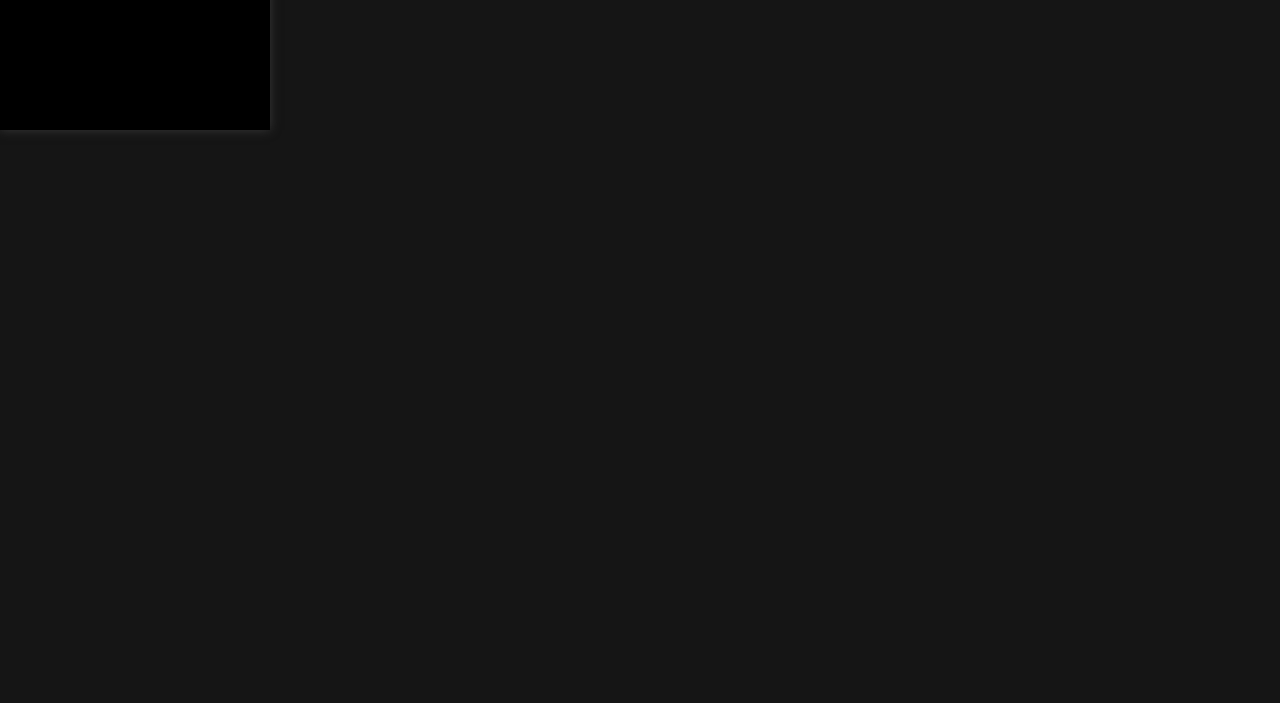
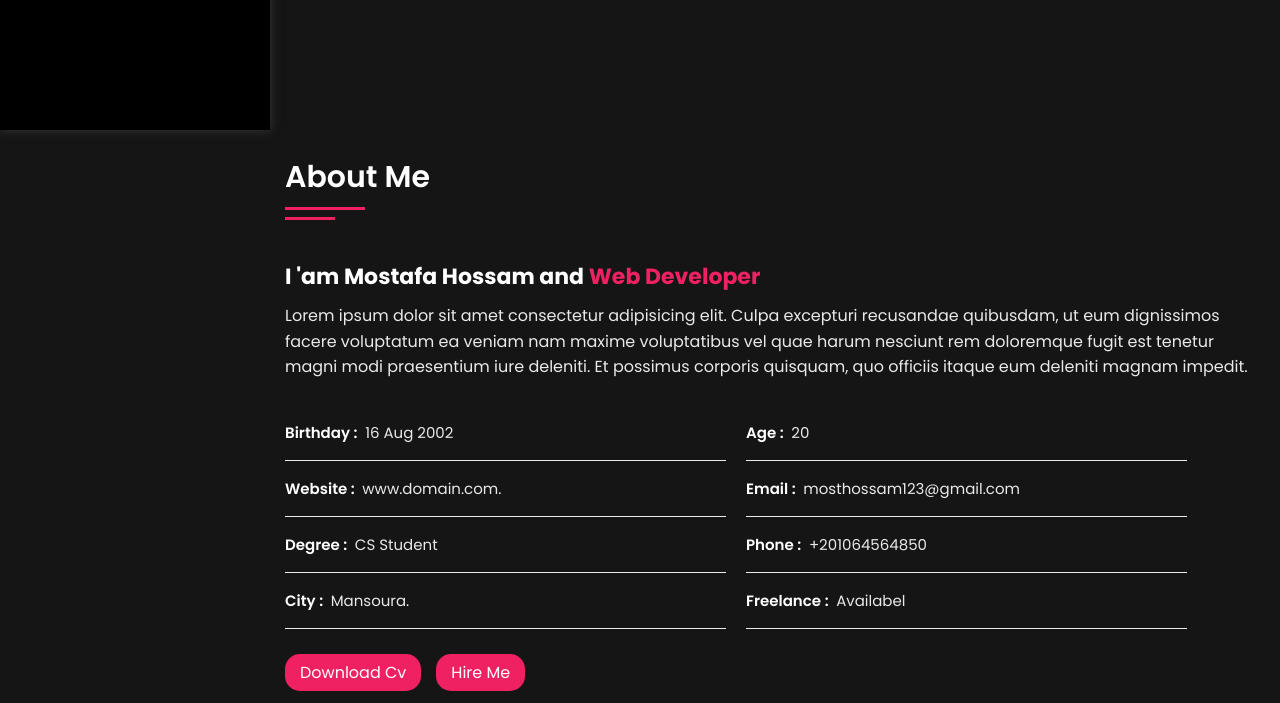
Before and after one commit to mostafahossam168/MyPortfolio, a plain HTML site: page index.html in a window 1280 px wide. Shown: the part 670-1373 px from the top of the page. Drawn offline with Linux system fonts and the light colour scheme.

Commit message:
Add About Section

```diff
--- a/CSS/style.css
+++ b/CSS/style.css
@@ -36,7 +36,6 @@ body {
   padding-left: 270px;
   height: 500vh;
   background-color: var(--bg-black-900);
-  /* background-color: #f1f5f9; */
 }
 /* Start Global Ruls  */
 .container {
@@ -87,16 +86,25 @@ section {
 .mood:hover {
   background-color: var(--main-color);
 }
+.btn,
+.btn-up {
+  color: #fff;
+  text-align: center;
+  text-transform: capitalize;
+  background-color: var(--main-color);
+  cursor: pointer;
+  font-size: 16px;
+  border-radius: 15px;
+  transition: var(--transtion);
+}
+.btn {
+  padding: 6px 15px;
+}
 .btn-up {
   position: fixed;
   bottom: 10px;
   right: -50px;
   padding: 9px;
-  background-color: var(--main-color);
-  color: #fff;
-  border-radius: 10px;
-  cursor: pointer;
-  transition: var(--transtion);
 }
 .btn-up.active {
   right: 10px;
@@ -257,7 +265,7 @@ header .container .header-content .img-user {
   padding: 10px;
   margin-bottom: 5px;
   border-radius: 5px;
-  font-size: 17px;
+  font-size: 16px;
   cursor: pointer;
   color: var(--text-black-900);
   transition: var(--transtion);
@@ -285,7 +293,7 @@ ul li a i {
   .sidbar {
     width: 62px;
     overflow: hidden;
-    padding: 150px 5px;
+    padding: 170px 5px;
   }
   .sidbar .logo {
     display: none;
@@ -318,9 +326,6 @@ ul li a i {
   }
   .sidbar .close-sidbar {
     display: inline-block;
-  }
-  .sidbar ul li a {
-    font-size: 16px;
   }
 }
 /* =========================Home Section=====================  */
@@ -395,8 +400,94 @@ ul li a i {
   .home .home-content .text,
   .home .home-content .img-home {
     width: 100%;
+    padding: 0;
   }
   .home .home-content .img-home {
     display: none;
   }
 }
+/* =========================About Section===================== */
+.about {
+  /* background-color: var(--main-color); */
+}
+.title-section {
+  color: var(--text-black-900);
+  padding: 10px 10px 10px 0;
+  position: relative;
+  margin-bottom: 50px;
+  width: fit-content;
+  text-transform: capitalize;
+  font-size: 30px;
+  font-weight: 600;
+}
+.title-section::before {
+  content: "";
+  position: absolute;
+  bottom: 0;
+  left: 0;
+  background-color: var(--main-color);
+  width: 80px;
+  height: 3px;
+}
+.title-section::after {
+  content: "";
+  position: absolute;
+  bottom: -10px;
+  left: 0;
+  background-color: var(--main-color);
+  width: 50px;
+  height: 3px;
+}
+.about .description h3 {
+  color: var(--text-black-900);
+  font-size: 22px;
+  margin-bottom: 10px;
+}
+.about .description h3 span {
+  color: var(--main-color);
+}
+.about .description p {
+  padding-right: 15px;
+  line-height: 1.6;
+  color: var(--text-black-700);
+}
+.about .about-information {
+  display: flex;
+  margin: 25px 0;
+  gap: 20px;
+}
+.about .about-information .list {
+  width: 45%;
+}
+.about .about-information .list li {
+  border-bottom: 1px solid var(--text-black-700);
+  padding: 15px 0;
+}
+.about .about-information .list li span {
+  font-size: 15px;
+}
+.about .about-information .list li span.que {
+  color: var(--text-black-900);
+  font-weight: 600;
+}
+.about .about-information .list li span.ans {
+  color: var(--text-black-700);
+  padding-left: 4px;
+}
+.about .btns-about {
+  display: flex;
+  gap: 15px;
+}
+
+@media (max-width: 768px) {
+  .about .about-information {
+    flex-direction: column;
+    gap: 0;
+  }
+  .about .about-information .list {
+    width: 95%;
+  }
+  .about .about-information .list li {
+    padding: 12px 0;
+  }
+}
--- a/JS/main.js
+++ b/JS/main.js
@@ -9,13 +9,20 @@ addEventListener('scroll',()=>{
     }else{
         header.classList.remove('active')
     }
-})
+});
+//Opensidbar
 openSidar.addEventListener('click',()=>{
     sidbar.classList.add('active');
 })
+//Close sidbar
 closeSidbar.addEventListener('click',()=>{
     sidbar.classList.remove('active');
 })
+//Close Sidbar If Scroll
+addEventListener('scroll',()=>{
+    sidbar.classList.remove('active');
+})
+
 
 //Progress
 let yearlyBox=document.querySelector('.yearly-box');
@@ -77,3 +84,10 @@ modeSpan.addEventListener('click',()=>{
         document.body.classList.add('dark');
     }
 })
+
+//Add My Age
+let age=document.querySelector('.age');
+let mybirthday=new Date('16 Aug 2002');
+let dateNow=new Date();
+let myage=dateNow.getTime()- mybirthday.getTime();
+age.textContent=Math.floor(myage/1000/365/24/60/60);
--- a/index.html
+++ b/index.html
@@ -96,7 +96,62 @@
     </section>
     <!-- =========================About Section===================== -->
     <section class="about" id="about">
-      <div class="about-content"></div>
+      <h2 class="title-section">About me</h2>
+      <div class="about-content">
+        <div class="description">
+          <h3>I 'am Mostafa Hossam and <span>Web Developer</span></h3>
+          <p>
+            Lorem ipsum dolor sit amet consectetur adipisicing elit. Culpa
+            excepturi recusandae quibusdam, ut eum dignissimos facere voluptatum
+            ea veniam nam maxime voluptatibus vel quae harum nesciunt rem
+            doloremque fugit est tenetur magni modi praesentium iure deleniti.
+            Et possimus corporis quisquam, quo officiis itaque eum deleniti
+            magnam impedit.
+          </p>
+        </div>
+        <div class="about-information">
+          <ul class="list">
+            <li>
+              <span class="que">Birthday : </span>
+              <span class="ans">16 Aug 2002</span>
+            </li>
+            <li>
+              <span class="que">Website : </span>
+              <span class="ans">www.domain.com.</span>
+            </li>
+            <li>
+              <span class="que">Degree : </span>
+              <span class="ans">CS Student</span>
+            </li>
+            <li>
+              <span class="que">City : </span>
+              <span class="ans">Mansoura.</span>
+            </li>
+          </ul>
+          <ul class="list">
+            <li>
+              <span class="que">Age : </span>
+              <span class="ans age"></span>
+            </li>
+            <li>
+              <span class="que">Email : </span>
+              <span class="ans">mosthossam123@gmail.com</span>
+            </li>
+            <li>
+              <span class="que">Phone : </span>
+              <span class="ans">+201064564850</span>
+            </li>
+            <li>
+              <span class="que">Freelance : </span>
+              <span class="ans">Availabel</span>
+            </li>
+          </ul>
+        </div>
+        <div class="btns-about">
+          <a class="btn" href="">download cv</a>
+          <a class="btn" href="">hire me</a>
+        </div>
+      </div>
     </section>
     <!-- =========================Services Section===================== -->
     <section class="services" id="services">
```
